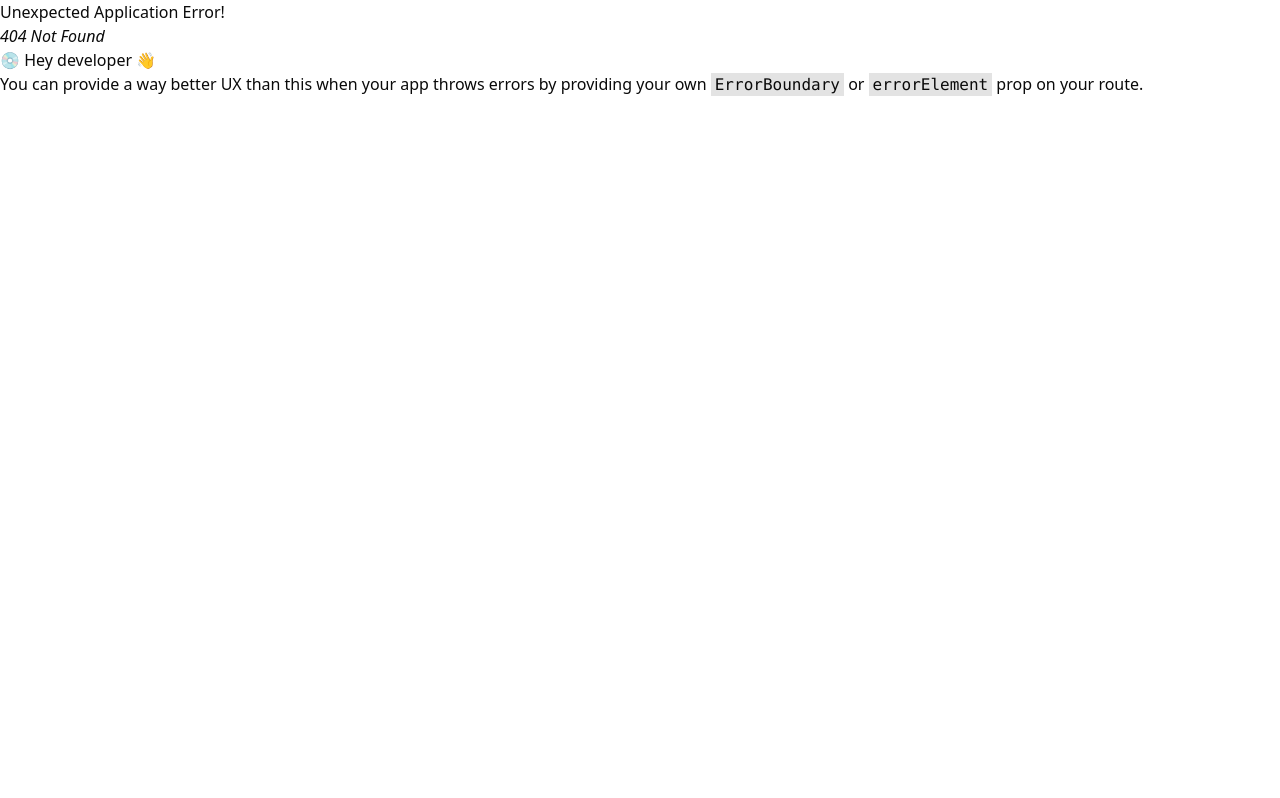
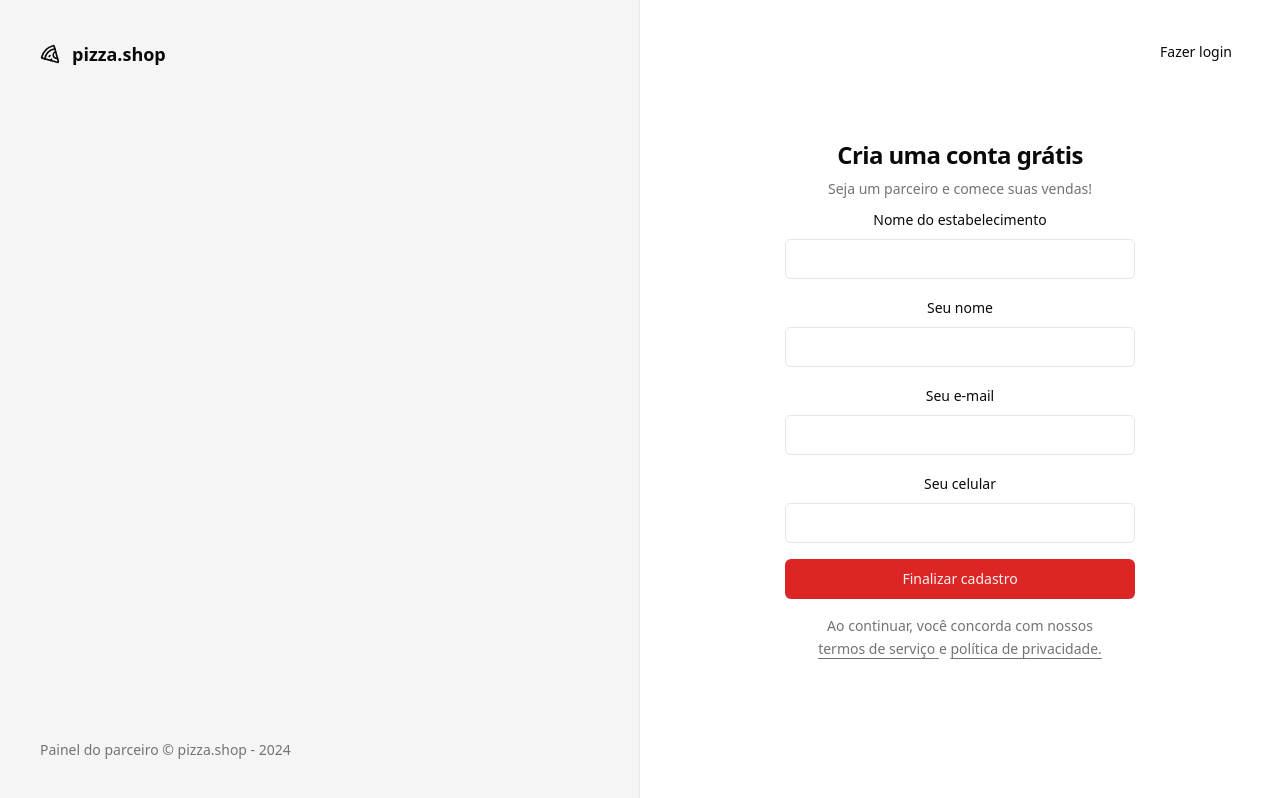
Before and after one commit to KicungaTI97/pizzashop-web, a React (Vite) app: page /sign-up in a window 1280 px wide. Before the commit this address had no page. Built offline with nearby package versions, Linux system fonts and the light colour scheme.

Commit message:
Página: Cadastro de restaurante

```diff
--- a/src/pages/_layouts/auth.tsx
+++ b/src/pages/_layouts/auth.tsx
@@ -14,7 +14,7 @@
         </div>
       </div>
 
-      <div className="flex flex-col items-center justify-center">
+      <div className="relative flex flex-col items-center justify-center">
         <Outlet />
       </div>
     </div>
--- a/src/pages/auth/sign-in.tsx
+++ b/src/pages/auth/sign-in.tsx
@@ -1,5 +1,6 @@
 import { Helmet } from 'react-helmet-async'
 import { useForm } from 'react-hook-form'
+import { Link } from 'react-router-dom'
 import { toast } from 'sonner'
 import { z } from 'zod'
 
@@ -24,7 +25,7 @@
 
       toast.success('Enviamos um link de autenticação para o seu e-mail.', {
         action: {
-          text: 'Reenviar link',
+          label: 'Reenviar link',
           onClick: (e) => {
             e.preventDefault()
             toast.success('Link de autenticação reenviado.', {
@@ -43,6 +44,9 @@
     <>
       <Helmet title="Login" />
       <div className="p-8">
+        <Button variant="ghost" asChild className="absolute right-8 top-8">
+          <Link to="/sign-up">Novo estabelecimenti</Link>
+        </Button>
         <div className="flex w-[350px] flex-col gap-2 text-center">
           <div className="flex flex-col gap-2 text-center">
             <h1 className="text-2xl font-semibold tracking-tight">
@@ -55,7 +59,7 @@
           <form onSubmit={handleSubmit(handleSignIn)} className="space-y-4">
             <div className="space-y-2">
               <Label htmlFor="email">Seu e-mail</Label>
-              <Input id="email" type="email" {...register('email')} />
+              <Input id="email" type="email" {...register('email')} required />
             </div>
             <Button disabled={isSubmitting} className="w-full" type="submit">
               Acessar painel
--- /dev/null
+++ b/src/pages/auth/sign-up.tsx
@@ -0,0 +1,114 @@
+import { Helmet } from 'react-helmet-async'
+import { useForm } from 'react-hook-form'
+import { Link, useNavigate } from 'react-router-dom'
+import { toast } from 'sonner'
+import { z } from 'zod'
+
+import { Button } from '@/components/ui/button'
+import { Input } from '@/components/ui/input'
+import { Label } from '@/components/ui/label'
+
+const signUpForm = z.object({
+  restaurantName: z.string(),
+  managerName: z.string(),
+  phone: z.number(),
+  email: z.string().email(),
+})
+type SignUpForm = z.infer<typeof signUpForm>
+
+export function SignUp() {
+  const navigate = useNavigate()
+
+  const {
+    register,
+    handleSubmit,
+    formState: { isSubmitting },
+  } = useForm<SignUpForm>()
+
+  async function handleSignUp(data: SignUpForm) {
+    try {
+      console.log(data)
+
+      // Simula uma operação assíncrona (ex.: chamada de API)
+      await new Promise((resolve) => setTimeout(resolve, 2000))
+
+      // Exibe mensagem de sucesso com botão para redirecionamento
+      toast.success('Restaurante cadastrado com sucesso!', {
+        action: {
+          label: 'Login',
+          onClick: () => navigate('/sign-in'),
+        },
+      })
+    } catch {
+      // Exibe mensagem de erro
+      toast.error('Erro ao cadastrar restaurante.')
+    }
+  }
+  return (
+    <>
+      <Helmet title="Cadastro" />
+      <div className="p-8">
+        <Button variant="ghost" asChild className="absolute right-8 top-8">
+          <Link to="/sign-in">Fazer login</Link>
+        </Button>
+        <div className="flex w-[350px] flex-col gap-2 text-center">
+          <div className="flex flex-col gap-2 text-center">
+            <h1 className="text-2xl font-semibold tracking-tight">
+              Cria uma conta grátis
+            </h1>
+            <p className="text-sm text-muted-foreground">
+              Seja um parceiro e comece suas vendas!
+            </p>
+          </div>
+          <form onSubmit={handleSubmit(handleSignUp)} className="space-y-4">
+            <div className="space-y-2">
+              <Label htmlFor="restaurantName">Nome do estabelecimento</Label>
+              <Input
+                id="restaurantName"
+                type="text"
+                {...register('restaurantName')}
+                required
+              />
+            </div>
+
+            <div className="space-y-2">
+              <Label htmlFor="managerName">Seu nome</Label>
+              <Input
+                id="managerName"
+                type="text"
+                {...register('managerName')}
+                required
+              />
+            </div>
+
+            <div className="space-y-2">
+              <Label htmlFor="email">Seu e-mail</Label>
+              <Input id="email" type="email" {...register('email')} required />
+            </div>
+
+            <div className="space-y-2">
+              <Label htmlFor="phone">Seu celular</Label>
+              <Input id="phone" type="tel" {...register('phone')} required />
+            </div>
+            <Button disabled={isSubmitting} className="w-full" type="submit">
+              Finalizar cadastro
+            </Button>
+
+            <p className="px-6 text-center text-sm leading-relaxed text-muted-foreground">
+              Ao continuar, você concorda com nossos{' '}
+              <a className="underline underline-offset-4" href="#">
+                {' '}
+                termos de serviço{' '}
+              </a>{' '}
+              e{' '}
+              <a className="underline underline-offset-4" href="#">
+                {' '}
+                política de privacidade.
+              </a>
+            </p>
+          </form>
+        </div>
+      </div>
+    </>
+  )
+}
--- a/src/routes.tsx
+++ b/src/routes.tsx
@@ -4,6 +4,7 @@
 import { AuthLayout } from './pages/_layouts/auth'
 import { Dashboard } from './pages/app/dashboard'
 import { SignIn } from './pages/auth/sign-in'
+import { SignUp } from './pages/auth/sign-up'
 export const router = createBrowserRouter([
   {
     path: '/',
@@ -15,4 +16,9 @@
     element: <AuthLayout />,
     children: [{ path: '/sign-in', element: <SignIn /> }],
   },
+  {
+    path: '/sign-up',
+    element: <AuthLayout />,
+    children: [{ path: '/sign-up', element: <SignUp /> }],
+  },
 ])
```
